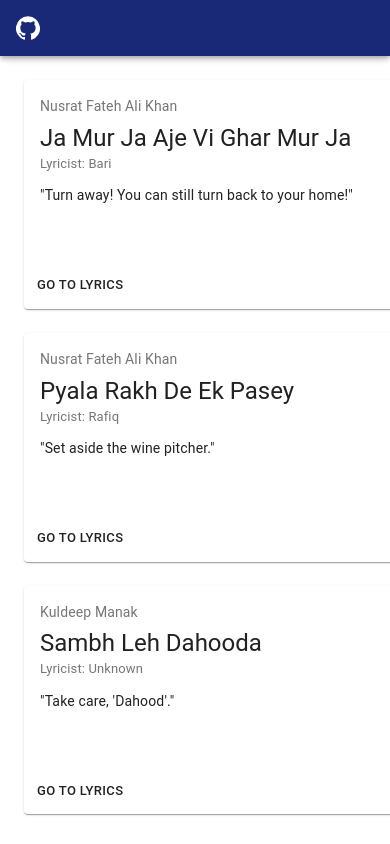
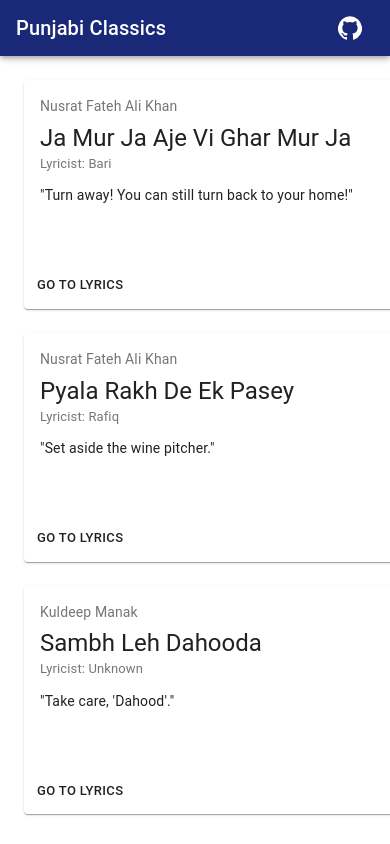
Before and after one commit to HarmanSran/punjabi-classics, a React (Create React App) app: page / in a window 390 px wide. Shown: the top 844 px of the page. Built offline with nearby package versions, Linux system fonts and the light colour scheme.

Commit message:
simplify toolbar

```diff
--- a/src/components/AppToolbar/AppToolbar.js
+++ b/src/components/AppToolbar/AppToolbar.js
@@ -14,20 +14,13 @@ const useStyles = makeStyles((theme) => ({
   },
   title: {
     flexGrow: 1,
-    display: 'none',
-    [theme.breakpoints.up('sm')]: {
-      display: 'block',
-    },
+    display: 'block',
   },
   actions: {
     display: 'flex',
     position: 'relative',
-    marginLeft: 0,
-    width: '100%',
-    [theme.breakpoints.up('sm')]: {
-      marginLeft: theme.spacing(1),
-      width: 'auto',
-    },
+    marginLeft: theme.spacing(1),
+    width: 'auto',
   },
 }));
 
```
